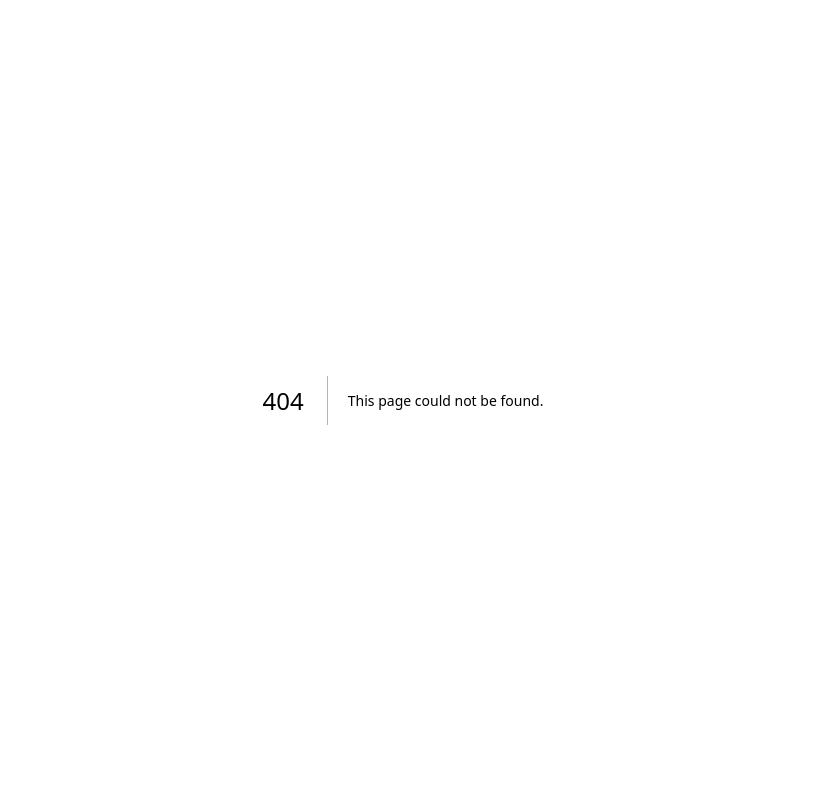
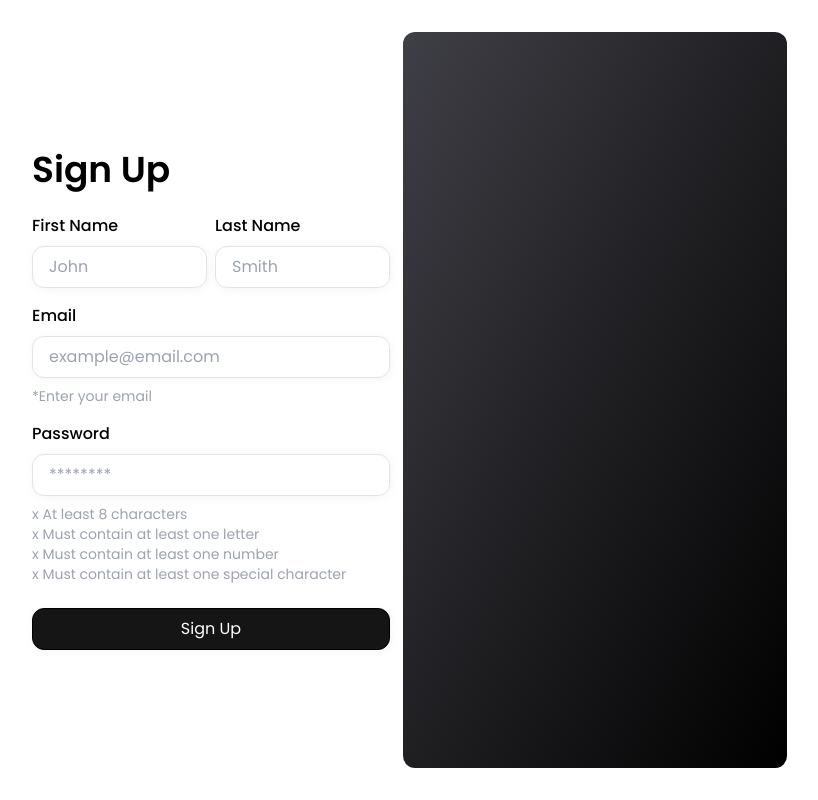
Before and after one commit to joao-marco-jf/auth-example, a Next.js app: page /auth/signup in a window 1280 px wide. Before the commit this address had no page. Shown: the whole page, without its empty margins (237-1055 px from the left). Built offline with nearby package versions, Linux system fonts and the light colour scheme.

Commit message:
Implementa páginas de autenticação

```diff
--- /dev/null
+++ b/src/app/auth/signin/page.tsx
@@ -0,0 +1,12 @@
+import SignForm from "@/components/form";
+
+export default async function Signin() {
+    return (
+        <main className="flex h-screen p-8 px-64">
+            <div className="flex w-full justify-center items-center">
+                <SignForm type="signin" />
+            </div>
+            <div className="w-full h-full bg-gradient-to-br from-zinc-700 to-black rounded-xl"/>
+        </main>
+    )
+}
--- /dev/null
+++ b/src/app/auth/signup/page.tsx
@@ -0,0 +1,12 @@
+import SignForm from "@/components/form";
+
+export default async function Signin() {
+    return (
+        <main className="flex h-screen p-8 px-64">
+            <div className="flex w-full justify-center items-center">
+                <SignForm type="signup" />
+            </div>
+            <div className="w-full h-full bg-gradient-to-br from-zinc-700 to-black rounded-xl"/>
+        </main>
+    )
+}
```
